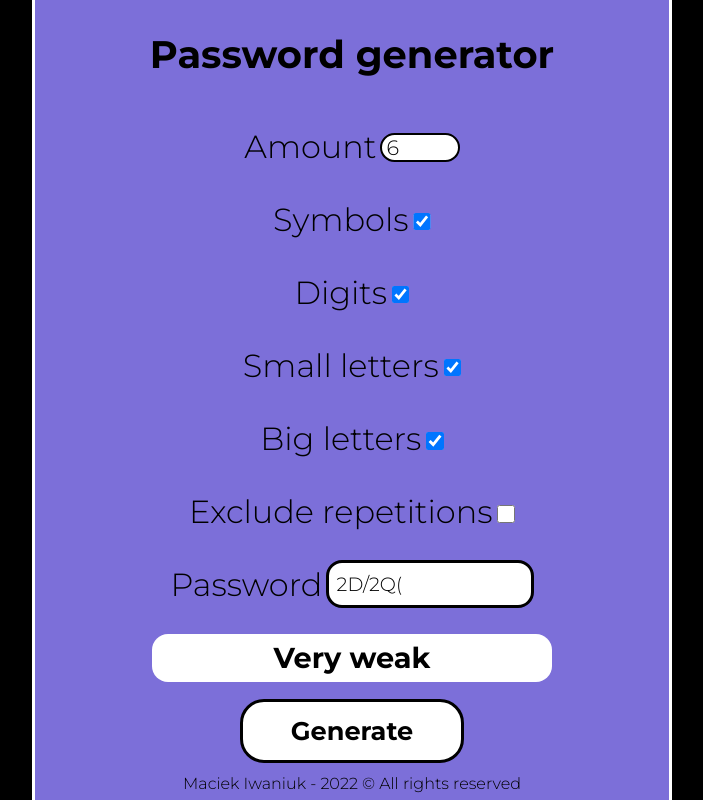
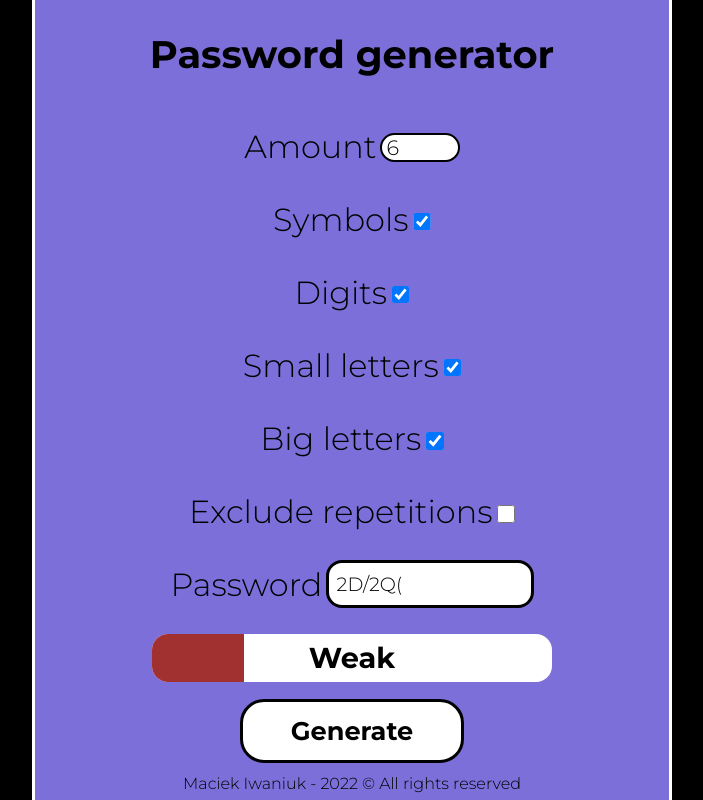
Before and after one commit to maciekiwaniuk/password-generator, a Vue app: page / in a window 1280 px wide. Shown: the whole page, without its empty margins (288-991 px from the left). Built offline with nearby package versions, Linux system fonts and the light colour scheme; what vue-sweetalert2 would draw is missing.

Commit message:
Update mechanism of checking password strength

```diff
--- a/src/components/PasswordGenerator.vue
+++ b/src/components/PasswordGenerator.vue
@@ -8,6 +8,7 @@
                 type="number"
                 @input="saveOptionToLocalStorage('amountOfCharacters', amountOfCharacters); checkAmountOfCharacters();"
                 v-model="amountOfCharacters"
+                min="0"
             >
         </div>
 
--- a/src/components/PasswordGeneratorStrengthMeter.vue
+++ b/src/components/PasswordGeneratorStrengthMeter.vue
@@ -10,7 +10,7 @@
 export default {
     name: 'PasswordGeneratorStrengthMeter',
     mounted() {
-        this.$refs.bar.style.setProperty('--password-strength', this.passwordStrengthValue);
+        this.$refs.bar.style.setProperty('--password-strength', this.passwordStrengthTotalValue);
     },
     props: {
         generatedPassword: {
@@ -22,29 +22,57 @@ export default {
     },
     watch: {
         generatedPassword(oldPassword, newPassword) {
-            this.$refs.bar.style.setProperty('--password-strength', this.passwordStrengthValue);
+            this.$refs.bar.style.setProperty('--password-strength', this.passwordStrengthTotalValue);
         }
     },
     methods: {
-        longerThan8Chars(string) { return string.length > 8; },
-        longerThan16Chars(string) { return string.length > 16 },
+        stringLongerThanSpecificNumberOfChars(string, number) { return string.length >= number; },
 
-        containsDigit(string) {  },
-        containsSymbol(string) {  },
-        containsSmallLetter(string) {  },
-        containsBigLetter(string) {  },
+        containsDigit(string) { return string.match(/[\d]+/) },
+        containsSymbol(string) { return string.match(/[!"#$%&'()*+,-./:;<=>?@[\]^_`{|}~]+/) },
+        containsSmallLetter(string) { return string.match(/[a-z]+/) },
+        containsBigLetter(string) { return string.match(/[A-Z]+/) },
 
-        excludesRepetitions(string) {  },
+        excludesRepetitions(string) {
+            let chars = '';
+
+            for (let i = 0; i <= string.length; i++) {
+                if (chars.includes(string[i])) return false;
+                chars += string[i];
+            }
+
+            return true;
+        },
     },
     computed: {
         /**
+         * Strength of generated password's length
+         */
+        passwordStrengthOfLength() {
+            return Math.round((this.generatedPassword.length / 4) * 5);
+        },
+        /**
+         * Strength of generated password's containing specific characters
+         */
+        passwordStrengthOfContainingSpecificCharacters() {
+            let strength = 0;
+            if (this.containsDigit(this.generatedPassword)) strength += 5;
+            if (this.containsSymbol(this.generatedPassword)) strength += 5;
+            if (this.containsSmallLetter(this.generatedPassword)) strength += 5;
+            if (this.containsBigLetter(this.generatedPassword)) strength += 5;
+            return strength;
+        },
+        /**
          * Strength of generated password as value (0 - 100+)
          */
-        passwordStrengthValue() {
-            let strength = 0;
+        passwordStrengthTotalValue() {
+            let strength = 0,
+                passwordLength = this.generatedPassword.length;
 
-            if (this.longerThan8Chars(this.generatedPassword)) strength += 10;
-            if (this.longerThan16Chars(this.generatedPassword)) strength += 10;
+            strength += this.passwordStrengthOfLength;
+            strength += this.passwordStrengthOfContainingSpecificCharacters;
+
+            if (passwordLength >= 8 && this.excludesRepetitions(this.generatedPassword)) strength += 10;
 
             if (strength >= 100) return 100;
             return strength;
@@ -53,7 +81,7 @@ export default {
          * Strength of generated password as string
          */
         passwordStrengthText() {
-            let strength = this.passwordStrengthValue;
+            let strength = this.passwordStrengthTotalValue;
 
             if (strength < 20) return 'Very weak';
             else if (strength < 30) return 'Weak';
@@ -66,7 +94,7 @@ export default {
          * Password strength bar background color class
          */
         barColorClass() {
-            let strength = this.passwordStrengthValue;
+            let strength = this.passwordStrengthTotalValue;
 
             if (strength < 20) return 'veryWeakBackground';
             else if (strength < 30) return 'weakBackground';
```
